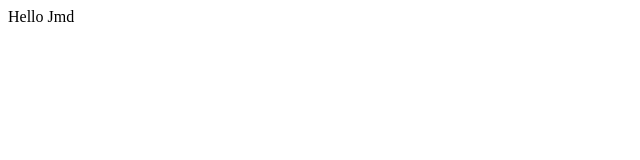
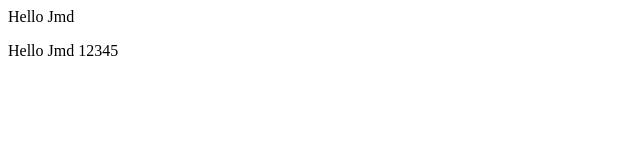
Before and after one commit to raj4jmd/testing_local_repo, a plain HTML site: page index.html in a window 1280 px wide. Shown: the whole page, without its empty margins (0-640 px from the left). Drawn offline with Linux system fonts and the light colour scheme.

Commit message:
Index update

```diff
--- a/index.html
+++ b/index.html
@@ -1 +1,2 @@
 <p>Hello Jmd</p>
+<p>Hello Jmd 12345</p>
```
